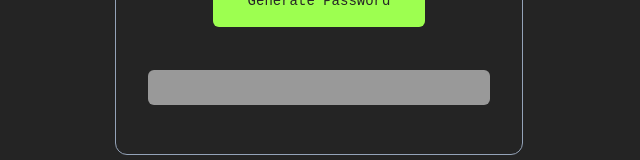
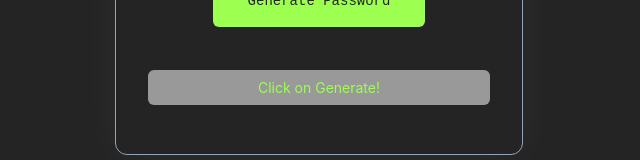
Before and after one commit to maisoncastro/StealthSquad, a React (Vite) app: page / in a window 1280 px wide. Shown: the part 608-768 px from the top of the page, without its empty margins (321-961 px from the left). Built offline with nearby package versions, Linux system fonts and the light colour scheme.

Commit message:
Added drop shadow

```diff
--- a/src/App.css
+++ b/src/App.css
@@ -18,6 +18,10 @@ button {
 
 .error {
   color: red;
+}
+
+.main-card {
+  box-shadow: 0px 0px 44px -1px rgba(255, 255, 255, 0.05);
 }
 
 /* Slider */
@@ -57,6 +61,11 @@ input[type="range"]::-moz-range-thumb {
   background-color: #9dff50;
   border-radius: 50%;
   cursor: pointer;
+}
+
+/* Main Card */
+
+.main-card {
 }
 
 /* Anime.JS */
--- a/src/App.tsx
+++ b/src/App.tsx
@@ -50,7 +50,7 @@ function App() {
         <h1 className="p-5 font-semibold">StealthSquad</h1>
       </span>
 
-      <div className="flex flex-col	justify-around gap-[10px] items-start border-solid border-[1.5px] border-slate-400 p-8 rounded-xl h-[630px] w-[408px] drop-shadow-[0px_0px_44px_-1px_rgba(255,255,255,0.05)]">
+      <div className="main-card flex flex-col	justify-around gap-[10px] items-start border-solid border-[1.5px] bg-[#242424] border-slate-400 p-8 rounded-xl h-[630px] w-[408px] ">
         <div className="flex flex-col justify-around gap-[19px] items-center w-full">
           <label className="flex flex-row justify-between items-center w-full h-[53px] bg-[#434343] rounded-lg px-4">
             Include uppercase
@@ -97,7 +97,7 @@ function App() {
         </div>
         <div className="flex items-center justify-center w-full">
           <button
-            className="flex items-center justify-center w-[212px] bg-[#9DFF50] text-[#262626] p-4 rounded-md text-sm"
+            className="flex items-center justify-center w-[212px] bg-[#9DFF50] hover:bg-[#242424] text-[#262626] hover:text-[#fff] p-4 rounded-md text-sm hover:border-slate-400 transition duration-300 "
             onClick={generatePassword}
           >
             Generate Password
@@ -105,7 +105,7 @@ function App() {
         </div>
         <div className="flex items-center justify-center w-full">
           <div className="flex items-center justify-center w-full h-[35px] bg-[#999999] text-[#9DFF50] p-4 rounded-md text-sm">
-            {password}
+            {password ? password : "Click on Generate!"}
           </div>
         </div>
       </div>
```
